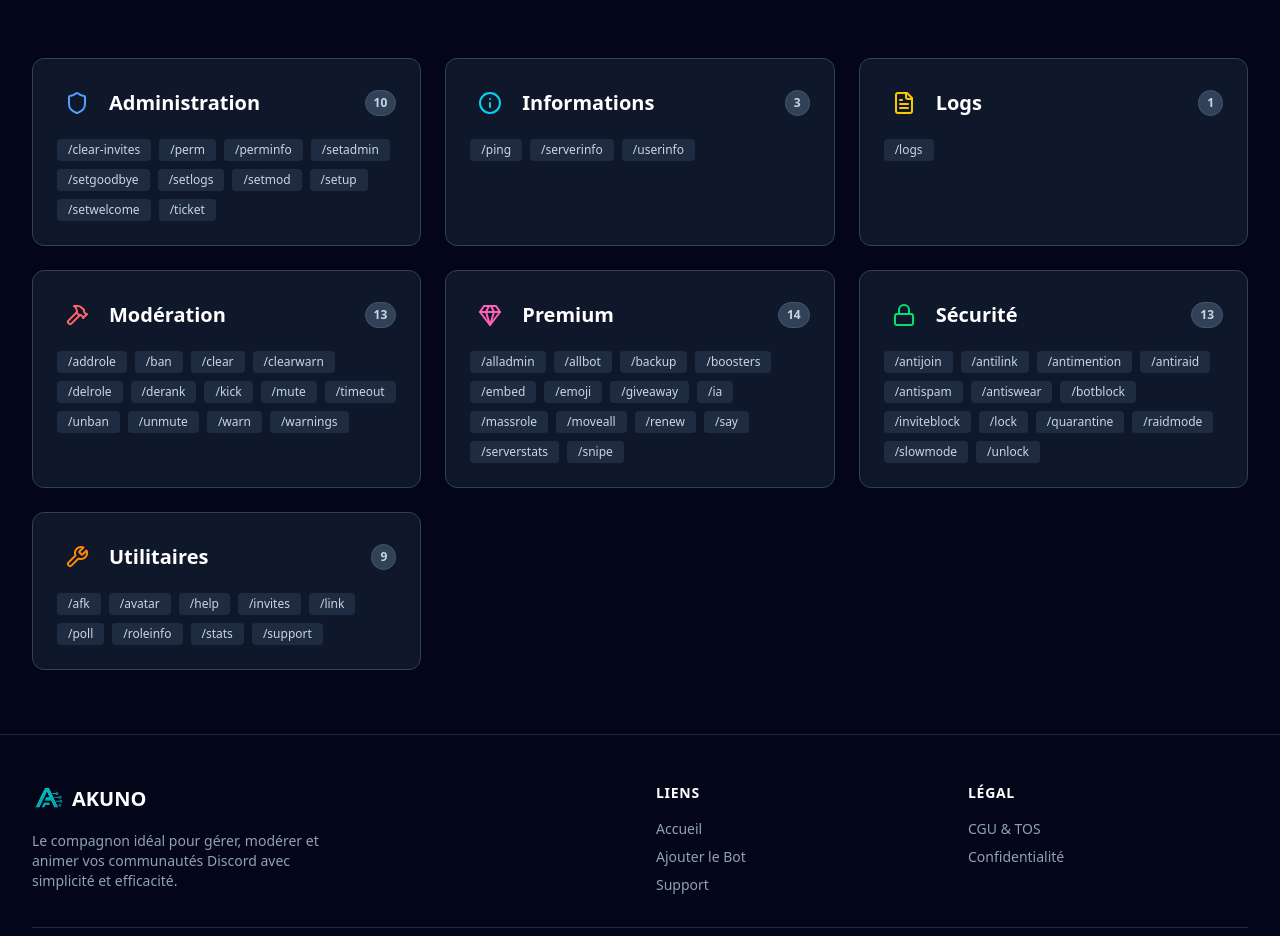
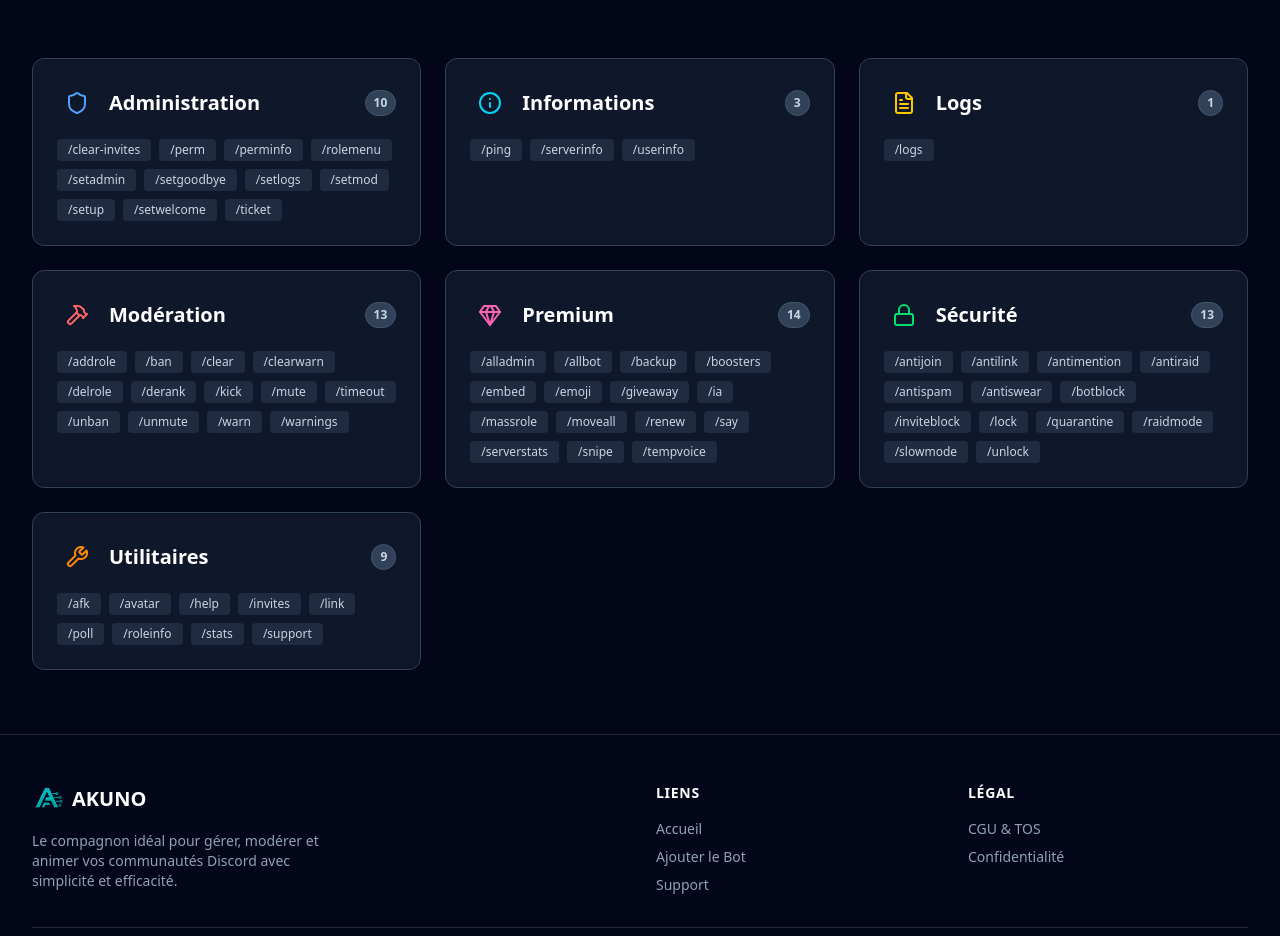
Before and after one commit to msm691/akunowebsite, a React (Vite) app: page / in a window 1280 px wide. Shown: the part 800-1736 px from the top of the page. Built offline with nearby package versions, Linux system fonts and the light colour scheme; the HTML template or start-up script is replaced by a standard one.

Commit message:
add | commandes /tempvoice & /rolemenu

```diff
--- a/src/App.jsx
+++ b/src/App.jsx
@@ -24,7 +24,7 @@
     category: "Administration",
     icon: <Shield className="w-6 h-6 text-blue-400" />,
     count: 10,
-    cmds: ["/clear-invites", "/perm", "/perminfo", "/setadmin", "/setgoodbye", "/setlogs", "/setmod", "/setup", "/setwelcome", "/ticket"]
+    cmds: ["/clear-invites", "/perm", "/perminfo","/rolemenu", "/setadmin", "/setgoodbye", "/setlogs", "/setmod", "/setup", "/setwelcome", "/ticket"]
   },
   {
     category: "Informations",
@@ -48,7 +48,7 @@
     category: "Premium",
     icon: <Gem className="w-6 h-6 text-pink-400" />,
     count: 14,
-    cmds: ["/alladmin", "/allbot", "/backup", "/boosters", "/embed", "/emoji", "/giveaway", "/ia", "/massrole", "/moveall", "/renew", "/say", "/serverstats", "/snipe"]
+    cmds: ["/alladmin", "/allbot", "/backup", "/boosters", "/embed", "/emoji", "/giveaway", "/ia", "/massrole", "/moveall", "/renew", "/say", "/serverstats", "/snipe", "/tempvoice"]
   },
   {
     category: "Sécurité",
```
